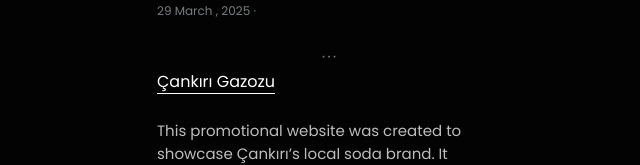
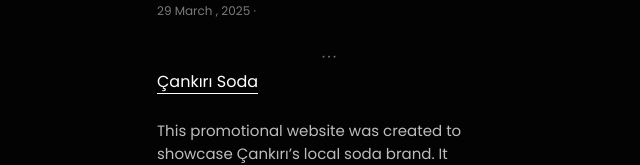
Before and after one commit to nkarimzade/Porfolio, a React (Vite) app: page /worktwo in a window 1280 px wide. Shown: the part 479-644 px from the top of the page, without its empty margins (311-951 px from the left). Built offline with nearby package versions, Linux system fonts and the light colour scheme.

Commit message:
fix: correct spelling of "Çankırı Gazozu" to "Çankırı Soda" in Worktwo component

```diff
--- a/src/Pages/Worktwo.jsx
+++ b/src/Pages/Worktwo.jsx
@@ -43,7 +43,7 @@
       </div>
 
       <div className="proje-tanitim">
-        <a target="_blank" className="Tittle" href="https://cankiri-gazozu.vercel.app/">Çankırı Gazozu</a>
+        <a target="_blank" className="Tittle" href="https://cankiri-gazozu.vercel.app/">Çankırı Soda</a>
         <br /><br />
         <p className="paragraf">
           This promotional website was created to showcase Çankırı’s local soda brand. It presents the brand identity, product variety, and contact information with a stylish and elegant design.
```
